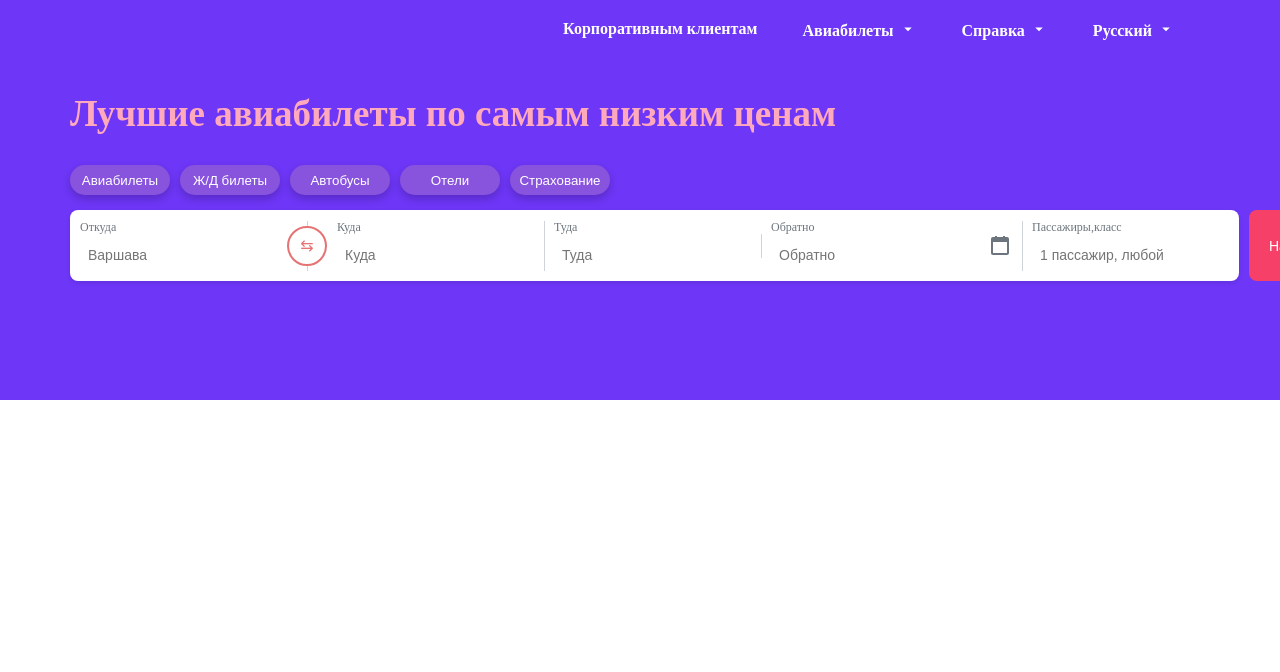
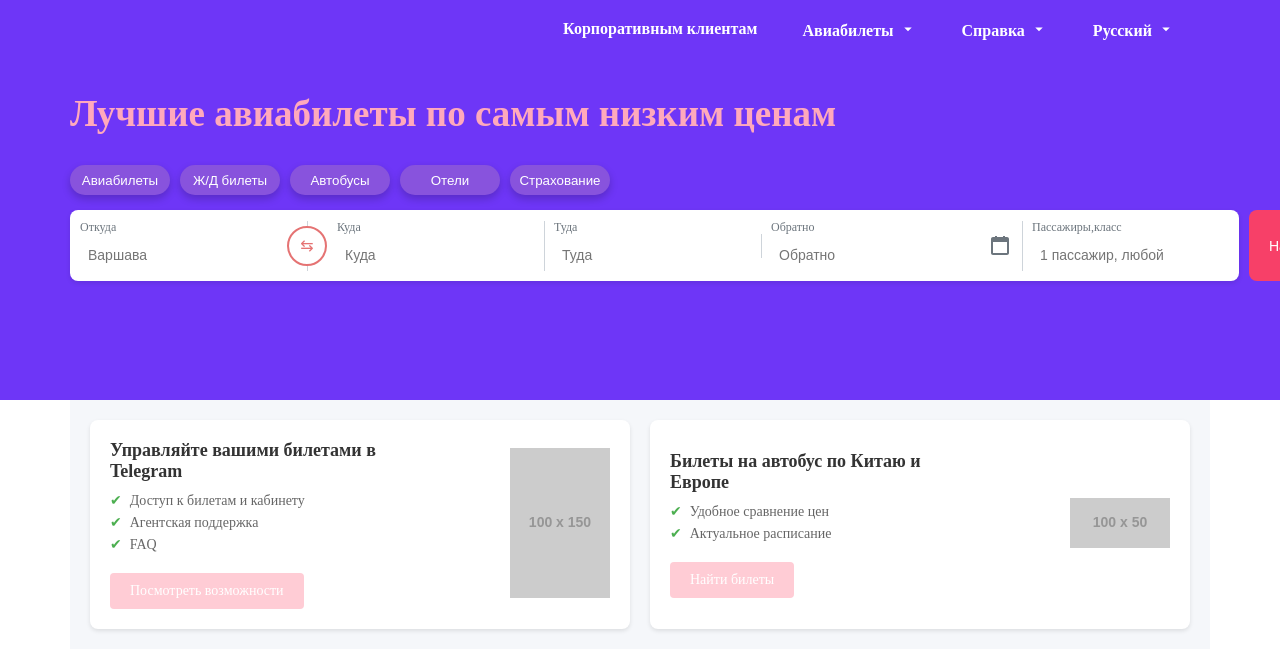
Before and after one commit to eviltech/html, a plain HTML site: page index.html in a window 1280 px wide. Shown: the top 672 px of the page. Drawn offline with Linux system fonts and the light colour scheme; placeholder pictures from the web are drawn by us.

Commit message:
add new section main

```diff
--- a/css/style.css
+++ b/css/style.css
@@ -246,3 +246,69 @@ ul, li {
     align-items: center;
     justify-content: center; /* Центрируем текст по вертикали и горизонтали */
 }
+
+.news {
+    display: flex;
+    gap: 20px;
+    padding: 20px;
+    background-color: #f5f7fa;
+}
+
+.card {
+    flex: 1;
+    background: #ffffff;
+    border-radius: 8px;
+    box-shadow: 0 2px 4px rgba(0, 0, 0, 0.1);
+    padding: 20px;
+    display: flex;
+    flex-direction: row;
+    align-items: center;
+    justify-content: space-between;
+}
+
+.card-content {
+    max-width: 60%;
+}
+
+.card-content h3 {
+    font-size: 18px;
+    margin: 0 0 10px;
+    color: #333333;
+}
+
+.card-content ul {
+    list-style: none;
+    padding: 0;
+    margin: 0 0 20px;
+}
+
+.card-content ul li {
+    font-size: 14px;
+    color: #666666;
+    margin: 5px 0;
+}
+
+.card-content ul li:before {
+    content: '✔';
+    color: #4caf50;
+    margin-right: 8px;
+}
+
+.card-content a {
+    display: inline-block;
+    padding: 10px 20px;
+    background-color: #ffccd5;
+    color: #ffffff;
+    text-decoration: none;
+    border-radius: 4px;
+    font-size: 14px;
+}
+
+.card-content a:hover {
+    background-color: #ff8290;
+}
+
+.card-image img {
+    max-width: 100px;
+    height: auto;
+}
--- a/index.html
+++ b/index.html
@@ -115,11 +115,40 @@
             </nav>
         </div>
     </section>
-    <section class="main">
+    <main>
         <div class="container">
+            <div class="news">
+                <div class="card">
+                    <div class="card-content">
+                        <h3>Управляйте вашими билетами в Telegram</h3>
+                        <ul>
+                            <li>Доступ к билетам и кабинету</li>
+                            <li>Агентская поддержка</li>
+                            <li>FAQ</li>
+                        </ul>
+                        <a href="#">Посмотреть возможности</a>
+                    </div>
+                    <div class="card-image">
+                        <img src="https://via.placeholder.com/100x150" alt="Telegram Screenshot">
+                    </div>
+                </div>
 
+                <div class="card">
+                    <div class="card-content">
+                        <h3>Билеты на автобус по Китаю и Европе</h3>
+                        <ul>
+                            <li>Удобное сравнение цен</li>
+                            <li>Актуальное расписание</li>
+                        </ul>
+                        <a href="#">Найти билеты</a>
+                    </div>
+                    <div class="card-image">
+                        <img src="https://via.placeholder.com/100x50" alt="Bus Illustration">
+                    </div>
+                </div>
+            </div>
         </div>
-    </section>
+    </main>
 </header>
 </body>
 </html>
```
